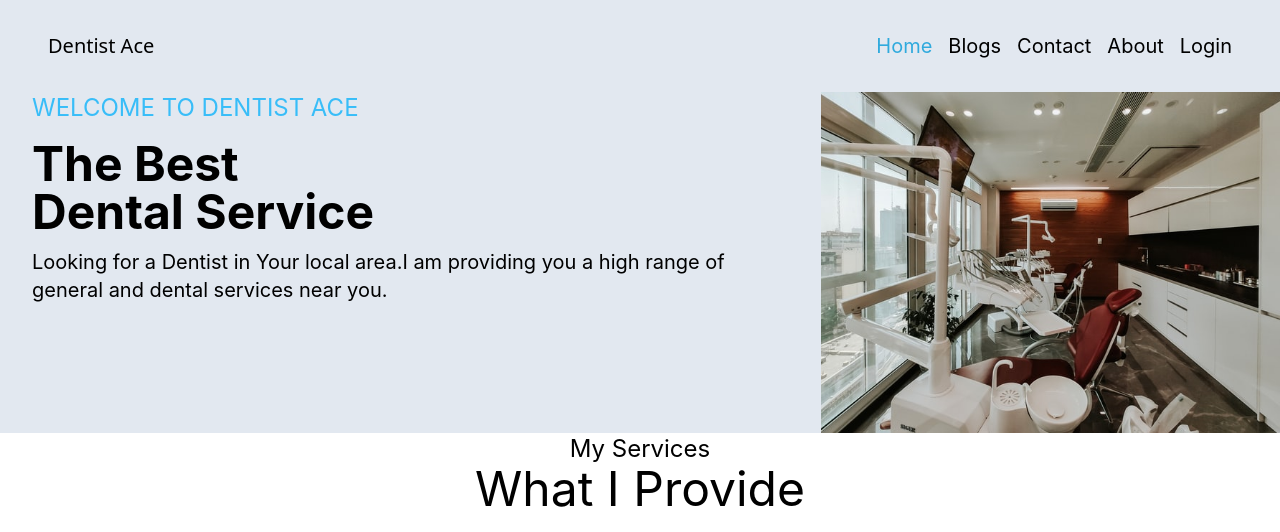
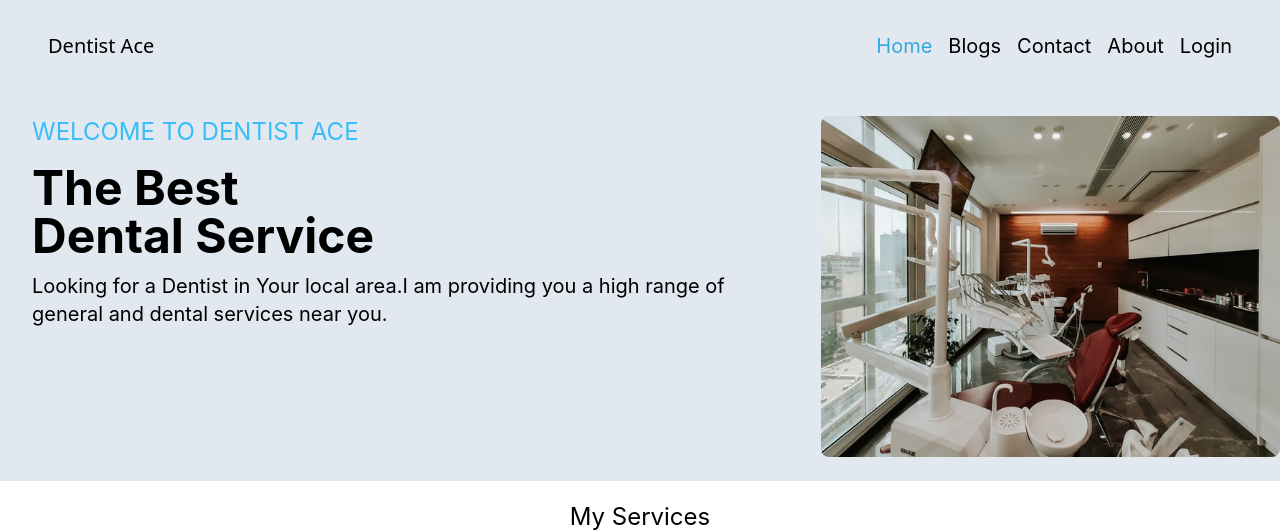
Before and after one commit to ARKOMOL/Dentist-Ace, a React (Create React App) app: page / in a window 1280 px wide. Shown: the top 532 px of the page. Built offline with nearby package versions, Linux system fonts and the light colour scheme; no server answers.

Commit message:
sing in and signout  part done

```diff
--- a/src/Component/Banner/Banner.js
+++ b/src/Component/Banner/Banner.js
@@ -2,7 +2,7 @@ import React from 'react';
 import banner from '../images/baner.jpg'
 const Banner = () => {
     return (
-        <div className='container mx-auto  flex flex-row '>
+        <div className='container mx-auto py-6  mb-5 flex flex-row '>
             <div className="banner-text px-8">
                 <h3 className='text-2xl pb-4 text-sky-400'>
                     WELCOME TO DENTIST ACE
@@ -14,8 +14,8 @@ const Banner = () => {
                     Looking for a Dentist in Your local area.I am providing you a high range of general and dental services near you.
                 </p>
             </div>
-            <div>
-                <img src={banner} alt="" />
+            <div >
+                <img className=' rounded-lg ' src={banner} alt="" />
             </div>
         </div>
     );
--- a/src/Component/Header/Header.js
+++ b/src/Component/Header/Header.js
@@ -1,8 +1,16 @@
+import { signOut } from 'firebase/auth';
 import React from 'react';
+import { useAuthState } from 'react-firebase-hooks/auth';
 import { Link } from 'react-router-dom';
+import auth from '../../Firebase/Firebase.init';
 import CustomLink from '../CustomLink/CustomLink';
 
 const Header = () => {
+    const [user] = useAuthState(auth);
+
+    const handleSignOut = () =>{
+        signOut(auth);
+    }
     return (
         <div className='sticky toPp-0 bg-slate-200 px-12 py-8 flex justify-center md:justify-between'>
             <div className='hidden md:block'>
@@ -18,7 +26,11 @@ const Header = () => {
 
             <CustomLink to="/contact">Contact</CustomLink>
             <CustomLink to="/about">About</CustomLink>
-            <CustomLink to="/login">Login</CustomLink>
+            {
+                    user ?
+                    <button className='bg-sky-500 rounded-full px-2 ' onClick={handleSignOut}>Sign out</button>
+                    :
+                    <CustomLink to="/login">Login</CustomLink>}
             </div>
         </div>
     );
```
